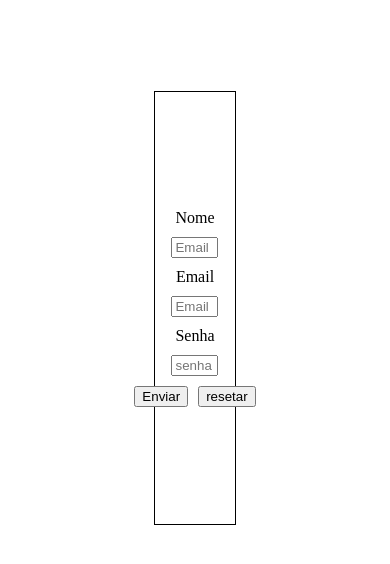
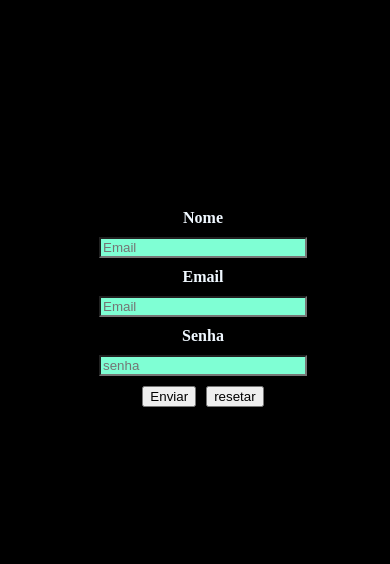
Before and after one commit to aquinobrunosantos/Projeto---Login, a plain HTML site: page login2.html in a window 390 px wide. Drawn offline with Linux system fonts and the light colour scheme.

Commit message:
ajustando

```diff
--- a/estilos/loguin2.css
+++ b/estilos/loguin2.css
@@ -33,7 +33,61 @@
     align-items: center;
     gap: 10px;
 }
-
+/*
 #inome, #isenha, #iemail{
     width: 10vw;
 }
+    */
+
+@media screen and (max-width:768px){
+   #inome, #isenha, #iemail{
+    width: 10vw;
+}
+
+    #formulario{
+        width: 110%;
+       max-width: 400px;
+        display: flex;
+    justify-content: center;
+    align-items: center;
+    flex-direction: column;
+    }
+
+    form{
+        width: 100%;
+          display: flex;
+        justify-content: center;
+        align-items: center;
+        flex-direction: column;
+    }
+
+   body{
+    height: 100%;
+    width: 100%;
+    display: flex;
+    justify-content: center;
+    align-items: center;
+    flex-direction: column;
+    background-color: black;
+   }
+   main{
+    margin: auto;
+
+    width: 100%;
+    display: flex;
+    justify-content: center;
+    align-items: center;
+    flex-direction: column;
+   }
+
+     #inome, #isenha, #iemail{
+        width: 50%;
+        background-color: aquamarine;
+        color: rgb(12, 26, 26);
+     }
+     label{
+        font-weight:600 ;
+        color: aliceblue;
+     }
+
+}
```
